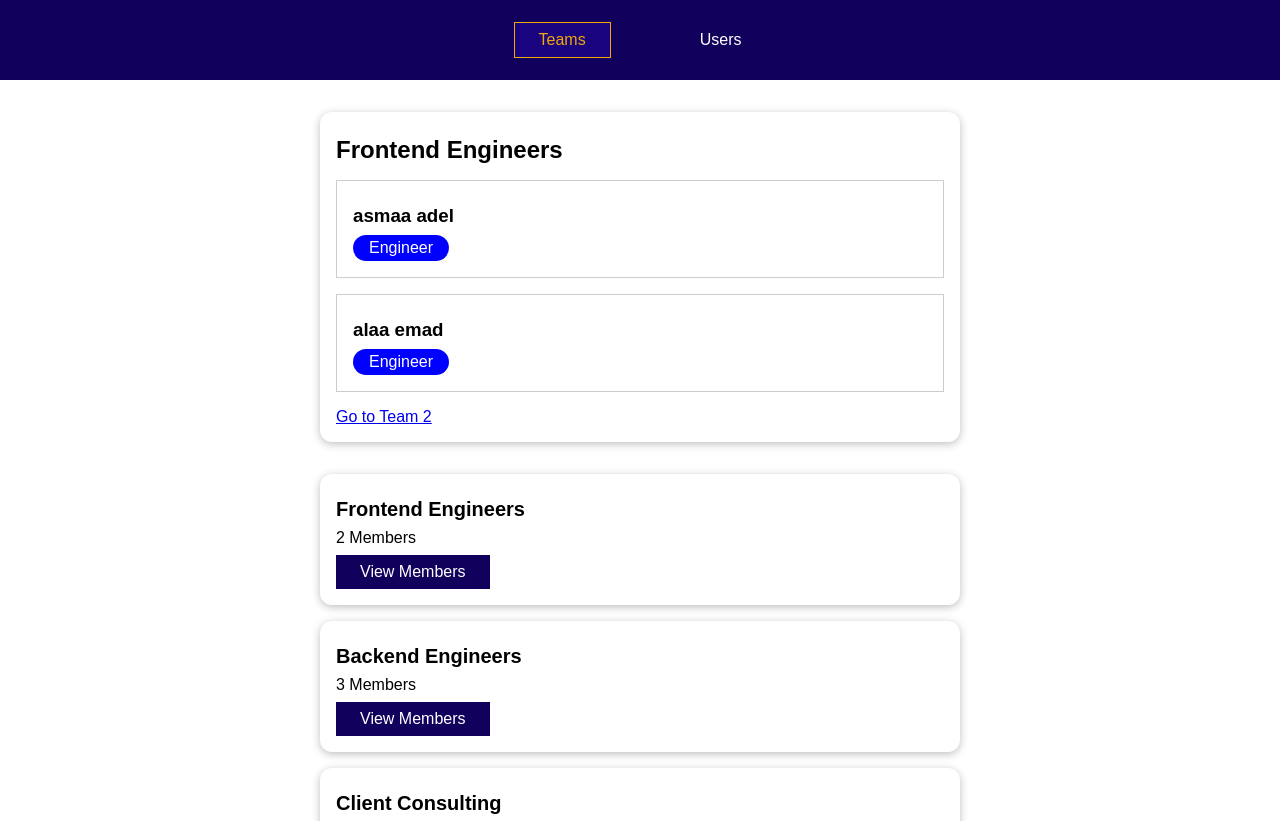
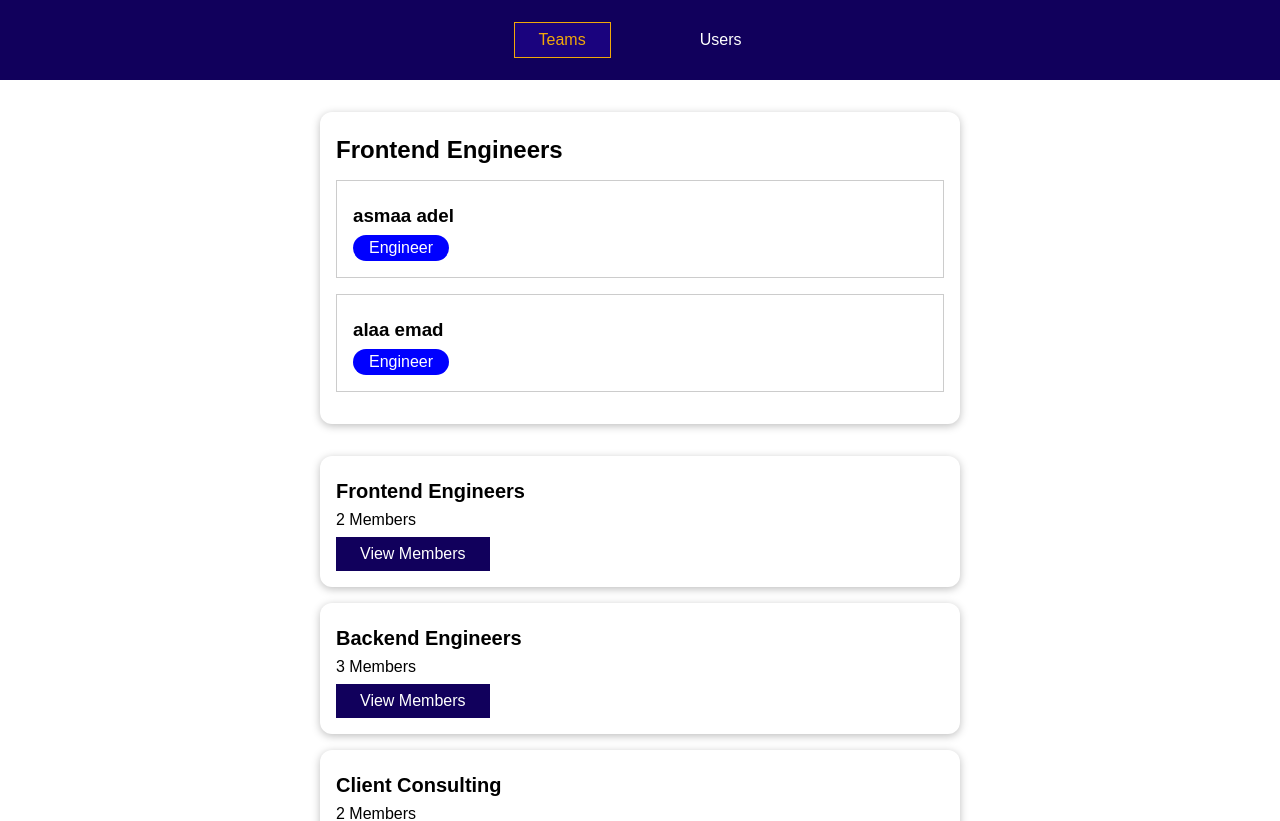
Before and after one commit to asmaaadel0/Vue-Multipage, a Vue app: page /teams/t1 in a window 1280 px wide. Shown: the top 821 px of the page. Built offline with nearby package versions, Linux system fonts and the light colour scheme.

Commit message:
Update TeamMembers.vue

```diff
--- a/src/components/teams/TeamMembers.vue
+++ b/src/components/teams/TeamMembers.vue
@@ -4,7 +4,7 @@
     <ul>
       <user-item v-for="member in members" :key="member.id" :name="member.fullName" :role="member.role"></user-item>
     </ul>
-    <router-link to="/teams/t2">Go to Team 2</router-link>
+    <!-- <router-link to="/teams/t2">Go to Team 2</router-link> -->
   </section>
 </template>
 
```
